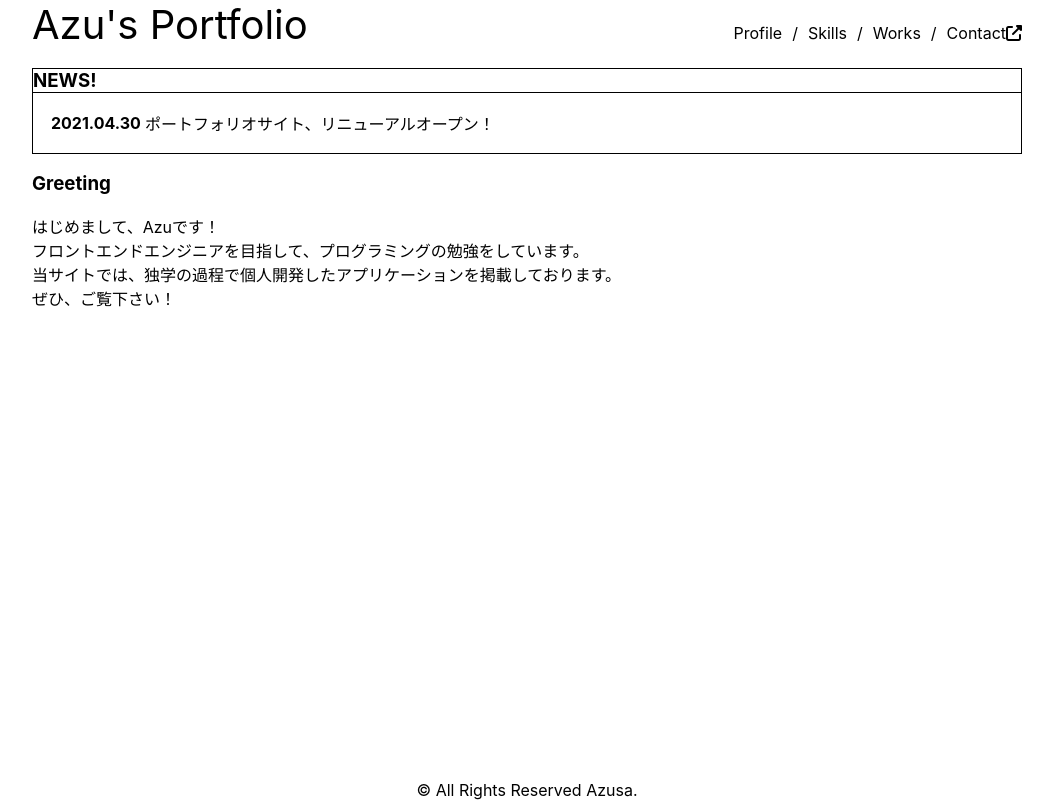
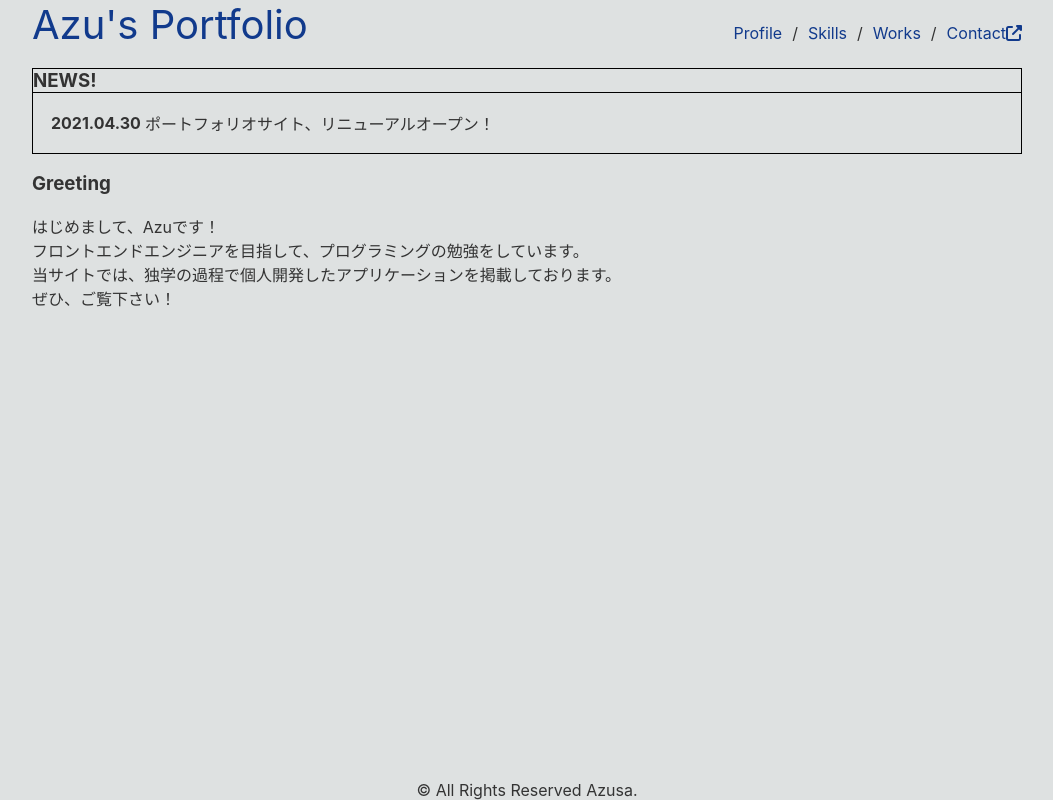
Before and after one commit to azufb/renewal-portfolio, a React (Create React App) app: page / in a window 1280 px wide. Shown: the whole page, without its empty margins (113-1166 px from the left). Built offline with nearby package versions, Linux system fonts and the light colour scheme.

Commit message:
背景色・文字色・アクセントカラー選定

```diff
--- a/src/App.css
+++ b/src/App.css
@@ -2,6 +2,8 @@
   display: flex;
   flex-direction: column;
   min-height: 100vh;
+  background-color: #dee1e1;
+  color: #333333;
 }
 
 /* ナビゲーション */
@@ -21,6 +23,10 @@ a {
   display: table-cell;
   text-align: left;
   font-size: 40px;
+}
+
+.titles a {
+  color: #113A8C;
 }
 
 .navi {
```
